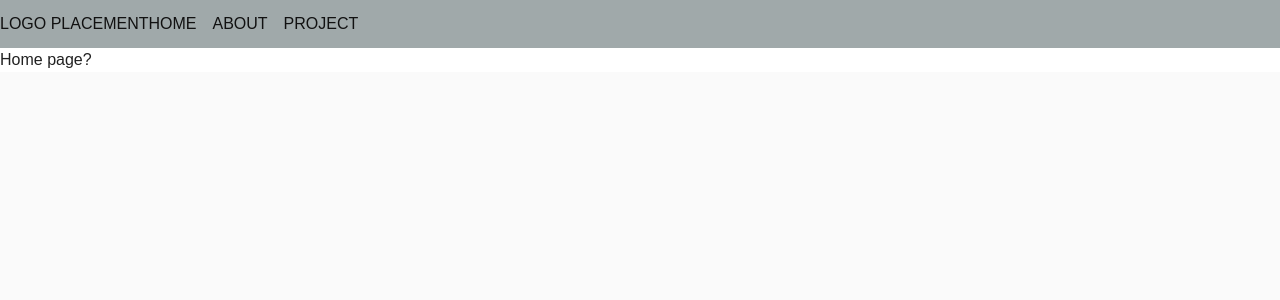
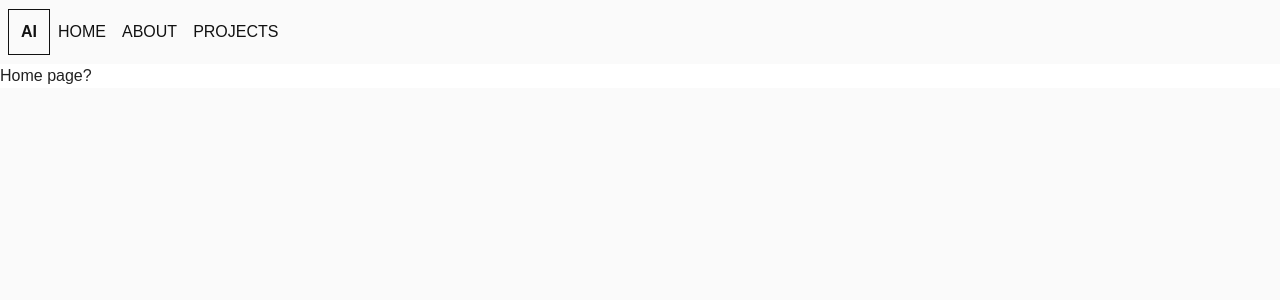
Before and after one commit to ArtemIvanko/Portfolio.v1, a React (Create React App) app: page /home in a window 1280 px wide. Shown: the top 300 px of the page. Built offline with nearby package versions, Linux system fonts and the light colour scheme; a web font is replaced by a local one.

Commit message:
Added styles to Navigation

```diff
--- a/src/components/Navigation/Navigation.tsx
+++ b/src/components/Navigation/Navigation.tsx
@@ -1,16 +1,17 @@
 import { FunctionComponent } from "react";
 import { Link, Outlet } from "react-router-dom";
+import { Typography } from "@mui/material";
 import styled from "@/DefaultTheme";
 
 export const Navigation: FunctionComponent = () => (
   <Root>
     <NavBar>
       <NavLink to="home">
-        <div>Logo placement</div>
+        <Logo variant="subtitle1">Ai</Logo>
         Home
       </NavLink>
       <NavLink to="about">About</NavLink>
-      <NavLink to="project">Project</NavLink>
+      <NavLink to="project">Projects</NavLink>
     </NavBar>
     <ContentWrapper>
       <Outlet />
@@ -28,17 +29,26 @@ const Root = styled("div")({
 const NavBar = styled("nav")(({ theme }) => ({
   display: "flex",
   gap: "1rem",
-  background: theme.palette.divider,
+  padding: "0.5rem",
+  background: theme.palette.background.default,
   alignItems: "center",
-  minHeight: "3rem",
+  minHeight: "4rem",
   minWidth: "3.75rem",
 }));
 
 const NavLink = styled(Link)(({ theme }) => ({
   display: "flex",
+  alignItems: "center",
   textTransform: "uppercase",
   textDecoration: "none",
   color: theme.palette.primary.main,
+}));
+
+const Logo = styled(Typography)(({ theme }) => ({
+  border: `1px solid ${theme.palette.primary.main}`,
+  lineHeight: "1.25",
+  padding: "0.75rem",
+  marginRight: "0.5rem",
 }));
 
 const ContentWrapper = styled("main")({
```
